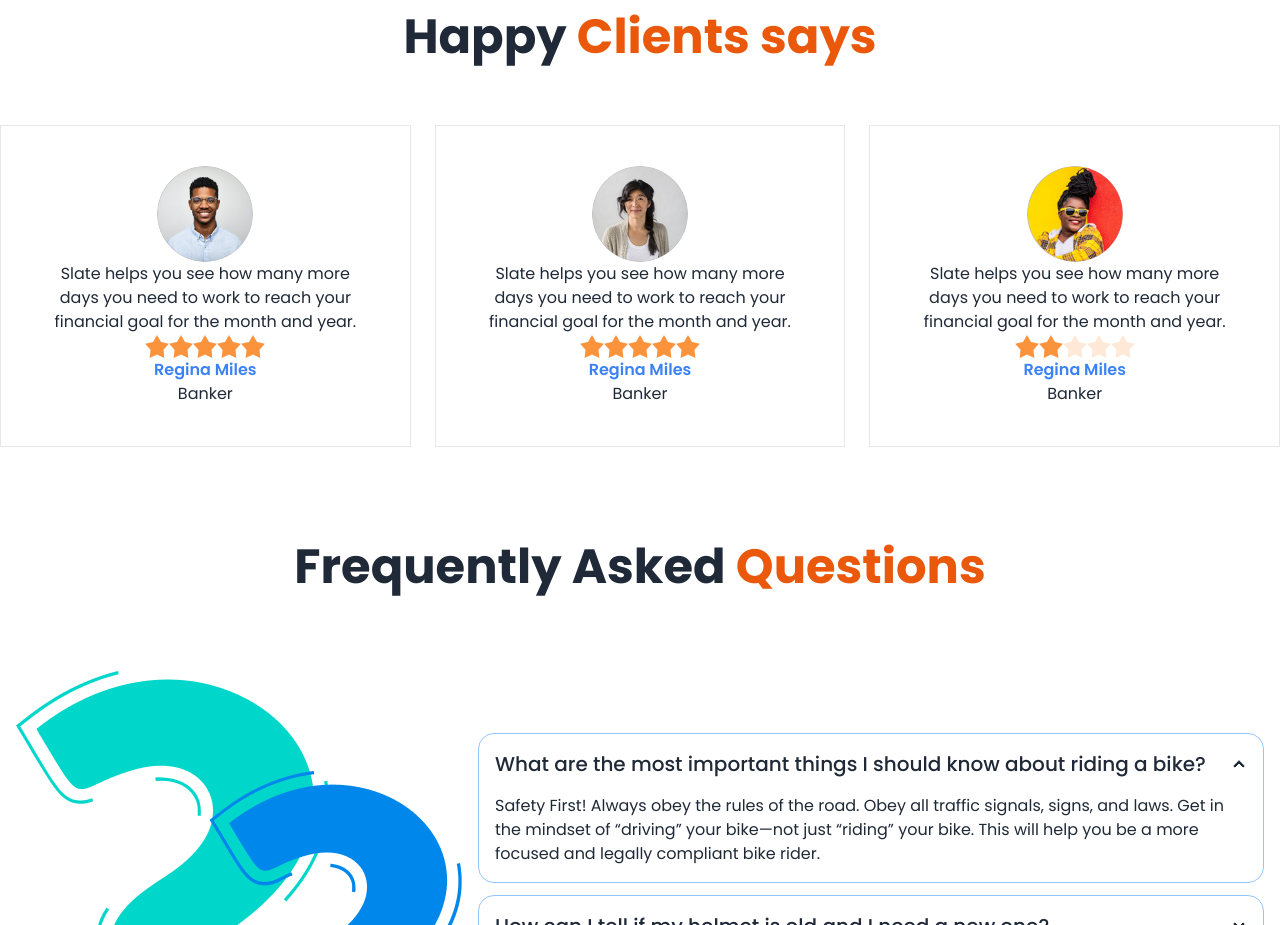
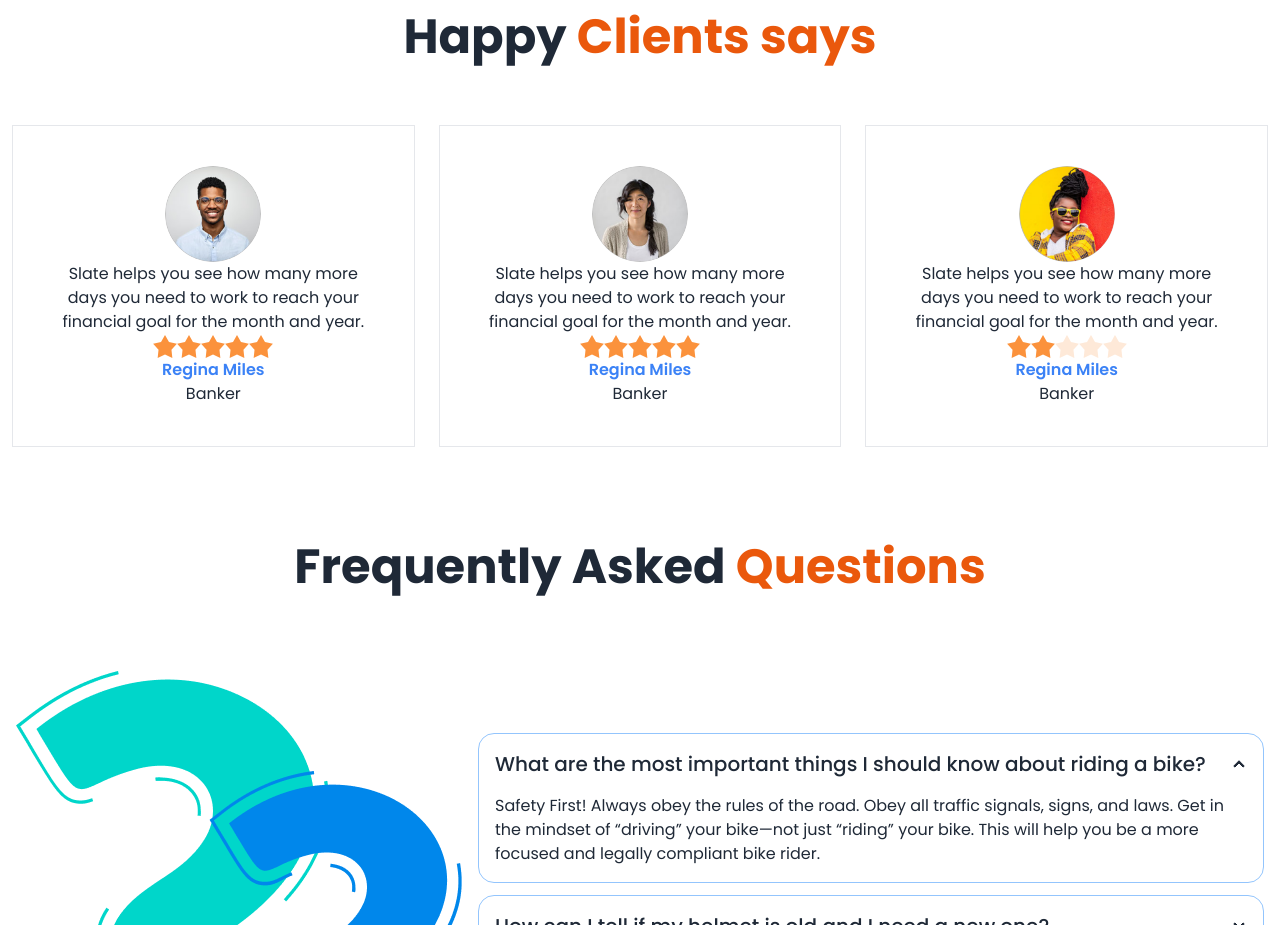
Before and after one commit to mahmudul11223344/biker-webpage, a plain HTML site: page index.html in a window 1280 px wide. Shown: the part 1920-2845 px from the top of the page. Drawn offline with nearby package versions, Linux system fonts and the light colour scheme.

Commit message:
last change

```diff
--- a/index.html
+++ b/index.html
@@ -206,7 +206,7 @@
             <h1 class="text-5xl font-bold text-center mb-16">Happy <span class="text-orange-600">Clients says</span>
             </h1>
             <!-- cards div -->
-            <div class="grid grid-cols-1 gap-6 md:grid-cols-2 lg:grid-cols-3">
+            <div class="grid grid-cols-1 gap-6 mx-3 md:grid-cols-2 lg:grid-cols-3">
                 <!-- card 1 -->
                 <div class="flex flex-col justify-center items-center text-center p-10 border">
                     <div class="avatar">
```
